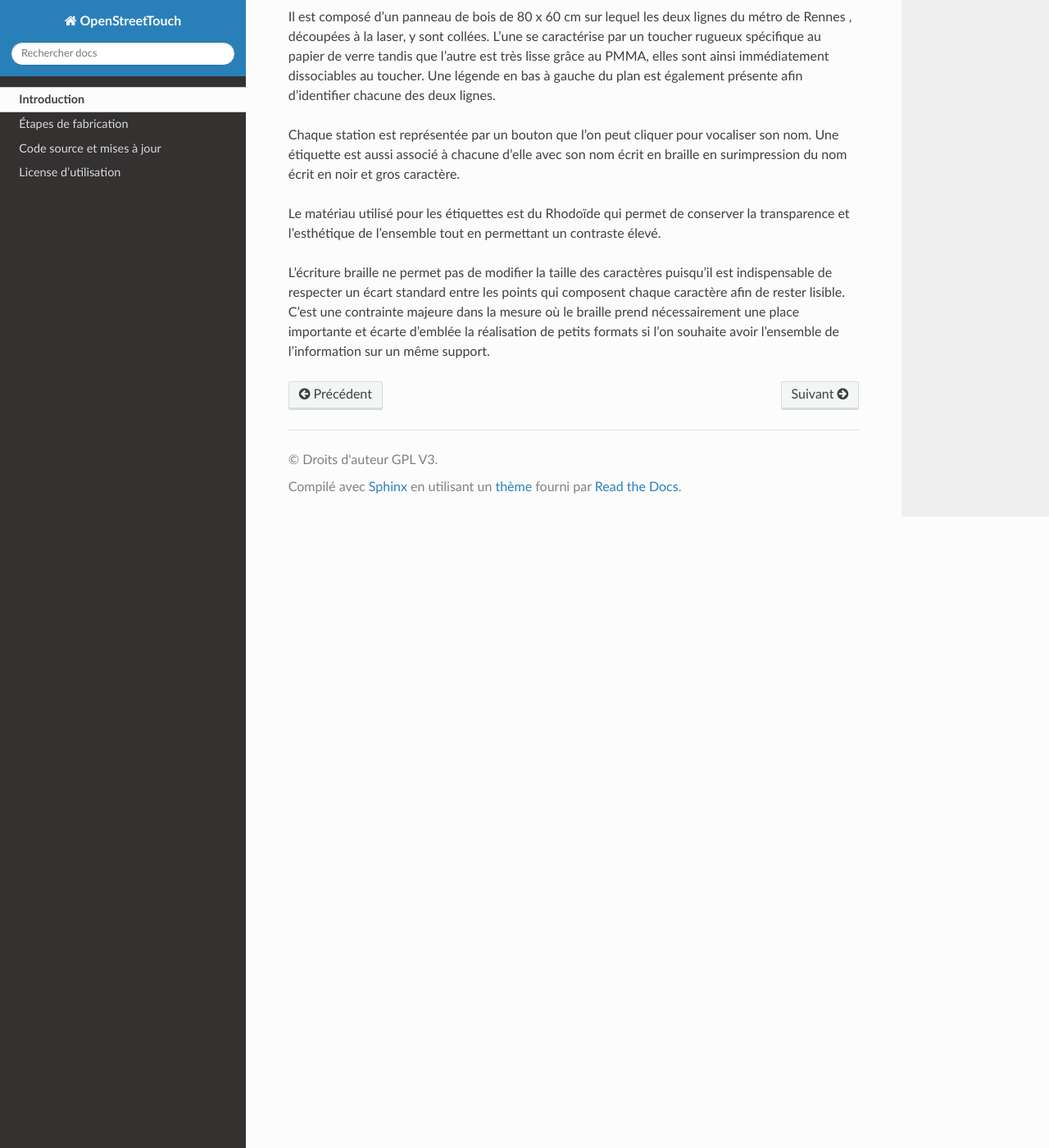
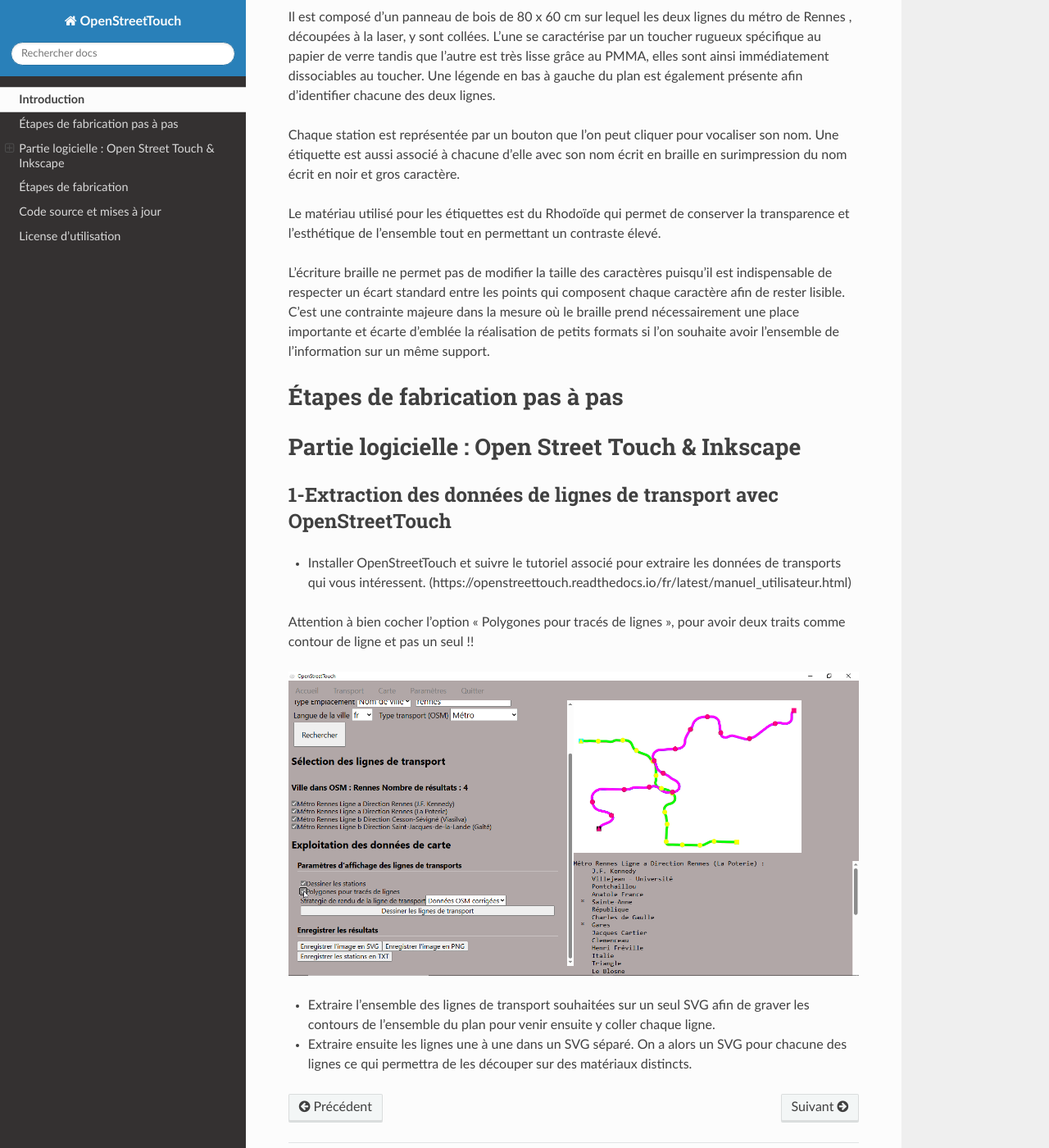
Before and after one commit to braillerap/OpenStreetTangible, a Sphinx documentation site: the page built from docs/manuel_utilisateur.md, in a window 1280 px wide and 1400 px high, scrolled down 1039 px. Shown: the whole window at 82% size. Built offline with Sphinx 7.4.7 and the Read the Docs theme 3.1.0, drawn with Linux system fonts in a browser that asks for light colours; some of the changed text lies outside the part shown.

Commit message:
partie logicielle

```diff
--- a/docs/manuel_utilisateur.md
+++ b/docs/manuel_utilisateur.md
@@ -1,5 +1,5 @@
 # Introduction
-OpenStreetTangible est une démonstration de ce qu'il est possible de réaliser en terme de plan de transport en communs accessible à l'aide du logiciel OpenStreetTouch, d'une BrailleRAP et de divers outils de fabrication numérique.
+OpenStreetTangible est une démonstration de ce qu'il est possible de réaliser en terme de plan de transports en communs accessible à l'aide du logiciel OpenStreetTouch, d'une BrailleRAP et de divers outils de fabrication numérique.
 
 C'est un plan de métro tactile et parlant de la ville de Rennes qui est destiné aux personnes déficientes visuelles.
 
@@ -30,3 +30,20 @@ Le matériau utilisé pour les étiquettes est du Rhodoïde qui permet de conser
 
 
 L’écriture braille ne permet pas de modifier la taille des caractères puisqu’il est indispensable de respecter un écart standard entre les points qui composent chaque caractère afin de rester lisible. C’est une contrainte majeure dans la mesure où le braille prend nécessairement une place importante et écarte d’emblée la réalisation de petits formats si l’on souhaite avoir l’ensemble de l’information sur un même support.
+
+
+# Étapes de fabrication pas à pas
+
+# Partie logicielle : Open Street Touch & Inkscape
+
+## 1-Extraction des données de lignes de transport avec OpenStreetTouch
+* Installer OpenStreetTouch et suivre le tutoriel associé pour extraire les données de transports qui vous intéressent.
+ (https://openstreettouch.readthedocs.io/fr/latest/manuel_utilisateur.html)
+
+ Attention à bien cocher l’option « Polygones pour tracés de lignes », pour avoir deux traits comme contour de ligne et pas un seul !!
+
+![Vue de l’interface OpenStreetTouch avec l’option « polygones pour tracés de lignes » cochée](/IMG/OSM_vue_export_svg.png)
+
+* Extraire l’ensemble des lignes de transport souhaitées sur un seul SVG afin de graver les contours de l’ensemble du plan pour venir ensuite y coller chaque ligne.
+
+* Extraire ensuite les lignes une à une dans un SVG séparé. On a alors un SVG pour chacune des lignes ce qui permettra de les découper sur des matériaux distincts.
```
